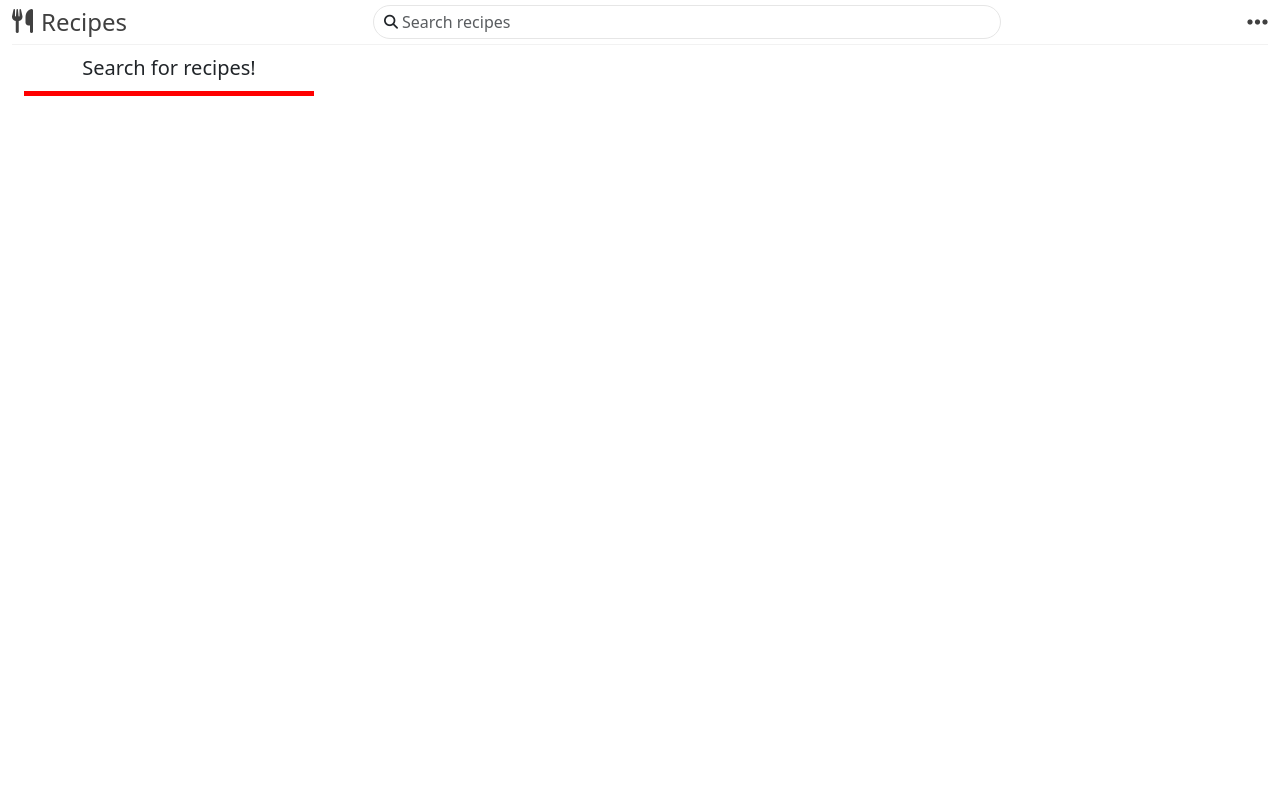
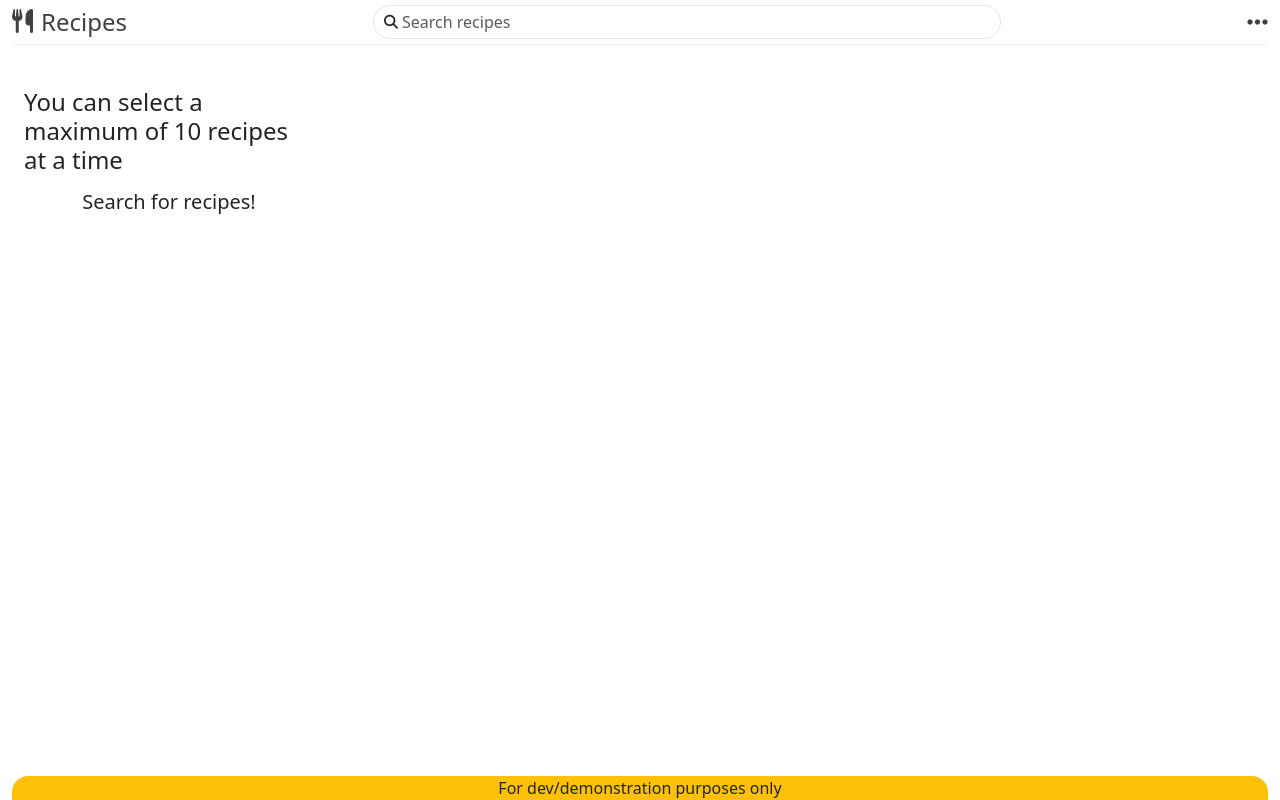
Before and after one commit to mrmeizongo/recipe-app, a React (Vite) app: page /recipes in a window 1280 px wide. Built offline with nearby package versions, Linux system fonts and the light colour scheme.

Commit message:
Start of recipe list improvement.

```diff
--- a/src/components/App/App.jsx
+++ b/src/components/App/App.jsx
@@ -27,7 +27,7 @@ function App() {
 						/>
 						<Route
 							exact
-							path="/recipes"
+							path="/recipes/*"
 							element={<Recipes recipes={recipe} />}
 						/>
 						<Route exact path="/how-it-works" element={<h1>How it works</h1>} />
--- a/src/components/App/AppStyle.module.css
+++ b/src/components/App/AppStyle.module.css
@@ -4,14 +4,17 @@
 
 .Header {
 	height: 5dvh;
+	position: relative;
 }
 
 .MainBody {
 	min-height: 90dvh;
+	position: relative;
 }
 
 .Footer {
 	height: 5dvh;
+	position: relative;
 }
 
 /* width */
--- a/src/components/Footer/Footer.jsx
+++ b/src/components/Footer/Footer.jsx
@@ -2,7 +2,13 @@ import React from "react";
 import FooterStyle from "./FooterStyle.module.css";
 
 const Footer = () => {
-	return <div className={FooterStyle.Footer}></div>;
+	return (
+		<div
+			className={`${FooterStyle.Footer} bg-warning text-center rounded-top-4`}
+		>
+			For dev/demonstration purposes only
+		</div>
+	);
 };
 
 export default Footer;
--- a/src/components/Footer/FooterStyle.module.css
+++ b/src/components/Footer/FooterStyle.module.css
@@ -1 +1,4 @@
-.Footer {}
+.Footer {
+	position: absolute;
+	inset: auto 0 0 0;
+}
--- a/src/components/RecipeListing/RecipeListing.jsx
+++ b/src/components/RecipeListing/RecipeListing.jsx
@@ -1,18 +1,35 @@
 import React from "react";
+
+const RecipeStyle = {
+	maxWidth: 400,
+};
 
 const RecipeListing = ({ recipeList, className }) => {
 	return (
 		<div className={className}>
-			<div className="row g-3">
+			<div className="d-flex flex-row flex-wrap gap-3">
 				{recipeList.map((el, index) => {
 					return (
 						<div
-							className="col-12 col-md-6 col-xl-4 bg-white rounded-4 p-3"
+							style={RecipeStyle}
+							className="bg-white rounded-4 p-3"
 							key={index}
 						>
-							{el[Object.keys(el)[0]].ingredients.map((el, index) => (
-								<p key={index}>{el}</p>
-							))}
+							<p>
+								<strong>{el[Object.keys(el)[0]].title}</strong>
+							</p>
+							<div>
+								<strong>Ingredients list:</strong>
+								{el[Object.keys(el)[0]].ingredients.map((el, index) => (
+									<p key={index}>{el}</p>
+								))}
+							</div>
+							<div>
+								<strong>Directions:</strong>
+								{el[Object.keys(el)[0]].directions.map((el, index) => (
+									<p key={index}>{el}</p>
+								))}
+							</div>
 						</div>
 					);
 				})}
--- /dev/null
+++ b/src/components/RecipeListing/recipeListingStyle.module.css
@@ -0,0 +1,3 @@
+.RecipeStyle {
+	max-width: "25%";
+}
--- a/src/components/pages/QueryForm/QueryForm.jsx
+++ b/src/components/pages/QueryForm/QueryForm.jsx
@@ -93,11 +93,15 @@ const QueryForm = ({ handleRecipeNames }) => {
 				else console.log("There was an error fetching request from server");
 			})
 			.then((data) => {
-				handleRecipeNames({
+				const recipeObj = {
 					recipeCategory: messageBody,
 					recipeList: data.body,
-				});
-				navigate("/recipes");
+				};
+				handleRecipeNames(recipeObj);
+				window.sessionStorage.setItem("recipe", recipeObj.recipeCategory);
+				navigate(
+					`/recipes/${recipeObj.recipeCategory.initial}/${recipeObj.recipeCategory.category}`
+				);
 			})
 			.catch((error) => console.error("Error: ", error));
 	}
--- a/src/components/pages/Recipes/Recipes.jsx
+++ b/src/components/pages/Recipes/Recipes.jsx
@@ -27,11 +27,12 @@ const Recipe = ({
 			setRecipeList((prev) =>
 				[...prev].filter((el) => Object.keys(el)[0] != selection)
 			);
+
 			return;
 		}
 
 		// Limit number of recipes selectable to 5
-		if (currentSelection.length >= 5) return;
+		if (currentSelection.length >= 10) return;
 
 		const messageBody = {
 			type: "recipe-single",
@@ -55,6 +56,11 @@ const Recipe = ({
 			.then((response) => response.json())
 			.then((result) => {
 				setRecipeList((prev) => [...prev, result.body[0]]);
+				// const currentRecipeList = window.sessionStorage.getItem("recipeList");
+				// window.sessionStorage.setItem("recipeList", [
+				// 	...currentRecipeList,
+				// 	...result.body,
+				// ]);
 			})
 			.catch((error) => {
 				console.error(error);
@@ -66,6 +72,7 @@ const Recipe = ({
 
 	return (
 		<button
+			type="button"
 			className={`${RecipesStyle.Button} ${
 				selected ? "bg-secondary text-light" : "bg-none text-dark"
 			} border rounded-5 py-2 px-3`}
@@ -95,8 +102,11 @@ const Recipes = ({ recipes }) => {
 	return (
 		<div className={`${RecipesStyle.Body} row`}>
 			<div className="col-12 col-lg-3">
+				<h4 className="mt-5">
+					You can select a maximum of 10 recipes at a time
+				</h4>
 				<div
-					className={`${RecipesStyle.Results} d-flex flex-row flex-lg-column flex-wrap flex-lg-nowrap align-items-lg-center gap-1 p-3`}
+					className={`${RecipesStyle.Results} d-flex flex-row flex-lg-column flex-wrap flex-lg-nowrap align-items-lg-center p-3 gap-1`}
 				>
 					{recipes.recipeList.length > 0 ? (
 						recipes.recipeList.map((element, index) => {
@@ -124,7 +134,7 @@ const Recipes = ({ recipes }) => {
 			) : null} */}
 			{recipeList.length > 0 ? (
 				<RecipeListing
-					className="col-12 col-lg-9 bg-light rounded-4 p-3"
+					className="col-12 col-lg-9 bg-light rounded-4 p-3 mt-3"
 					recipeList={recipeList}
 				/>
 			) : null}
--- a/src/components/pages/Recipes/RecipesStyle.module.css
+++ b/src/components/pages/Recipes/RecipesStyle.module.css
@@ -1,20 +1,33 @@
-.Title {}
+.Title {
+}
 
 .Body {
-   min-height: inherit;
+	min-height: inherit;
 }
 
 .Results {
-   max-height: 70dvh;
-   overflow-y: auto;
-   box-shadow: inset 0px -5px red;
+	max-height: 50dvh;
+	overflow: scroll;
+	position: relative;
+}
+
+.Button::before {
+	opacity: 0.5;
+	content: counter(result-count) ". ";
 }
 
 .Button {
-   background-color: transparent;
+	background-color: transparent;
+	counter-increment: result-count;
 }
 
 .Button:hover {
-   background-color: hsl(350, 10%, 90%);
-   transition: all 0.8s;
+	background-color: hsl(240, 10%, 90%);
+	transition: all 0.8s;
 }
+
+@media (min-width: 992px) {
+	.Results {
+		max-height: 90dvh;
+	}
+}
```
